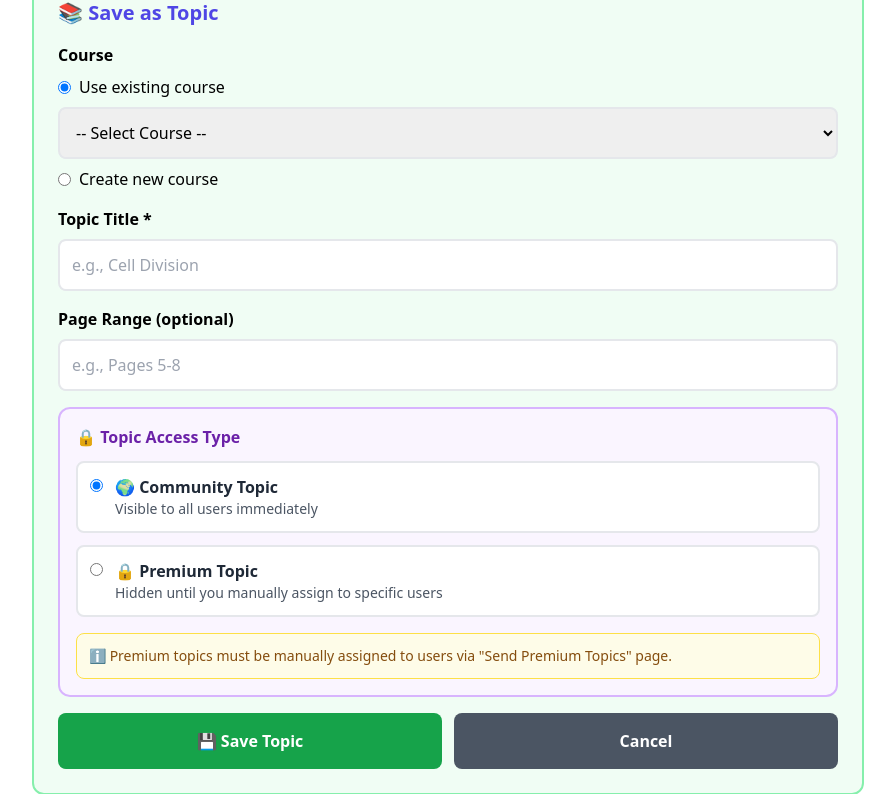
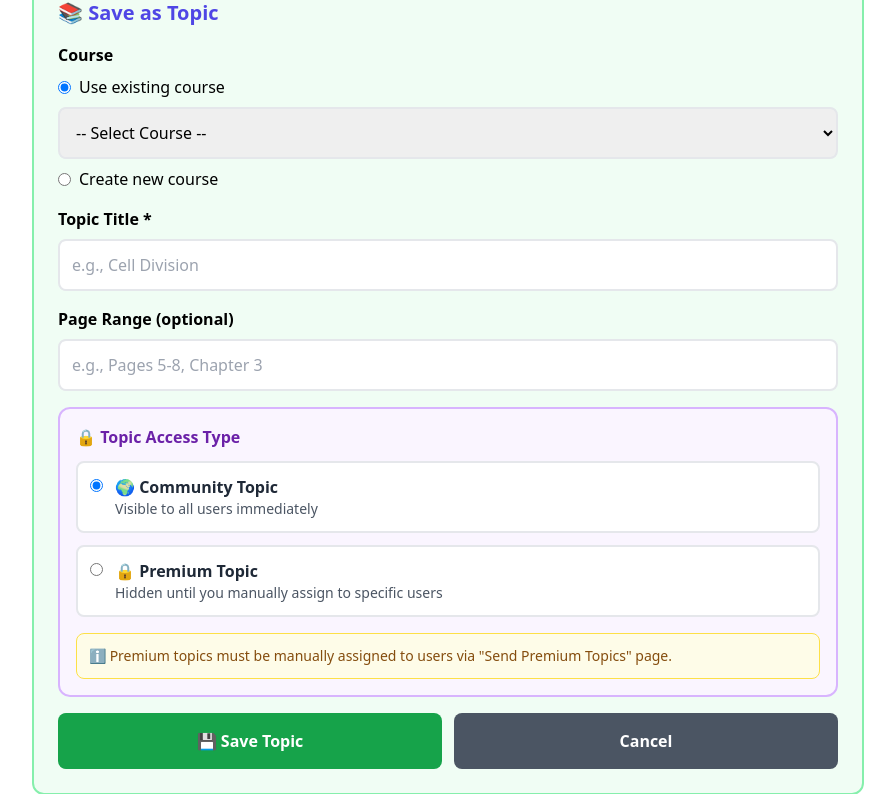
Before and after one commit to MorrisNexGenAI/StudyCompanion, a Django app: template scan/templates/scan/partials/save_form.html in a window 1280 px wide. Shown: the part 283-1077 px from the top of the page, without its empty margins (192-1087 px from the left). Run offline with Django 5.2, Linux system fonts and the light colour scheme; the template is opened without the code that fills it, so the values that code supplies are empty; some libraries are stand-ins or nearby versions.

Commit message:
add the page fix

```diff
--- a/scan/templates/scan/partials/save_form.html
+++ b/scan/templates/scan/partials/save_form.html
@@ -58,7 +58,7 @@
             <!-- Page Range -->
             <div>
                 <label class="block font-semibold mb-2">Page Range (optional)</label>
-                <input type="text" name="page_range" placeholder="e.g., Pages 5-8" class="w-full p-3 border-2 rounded-lg">
+                <input type="text" name="page_range" placeholder="e.g., Pages 5-8, Chapter 3" class="w-full p-3 border-2 rounded-lg">
             </div>
 
             <!-- Topic Type Selection - SIMPLE RADIO BUTTONS ONLY -->
```
